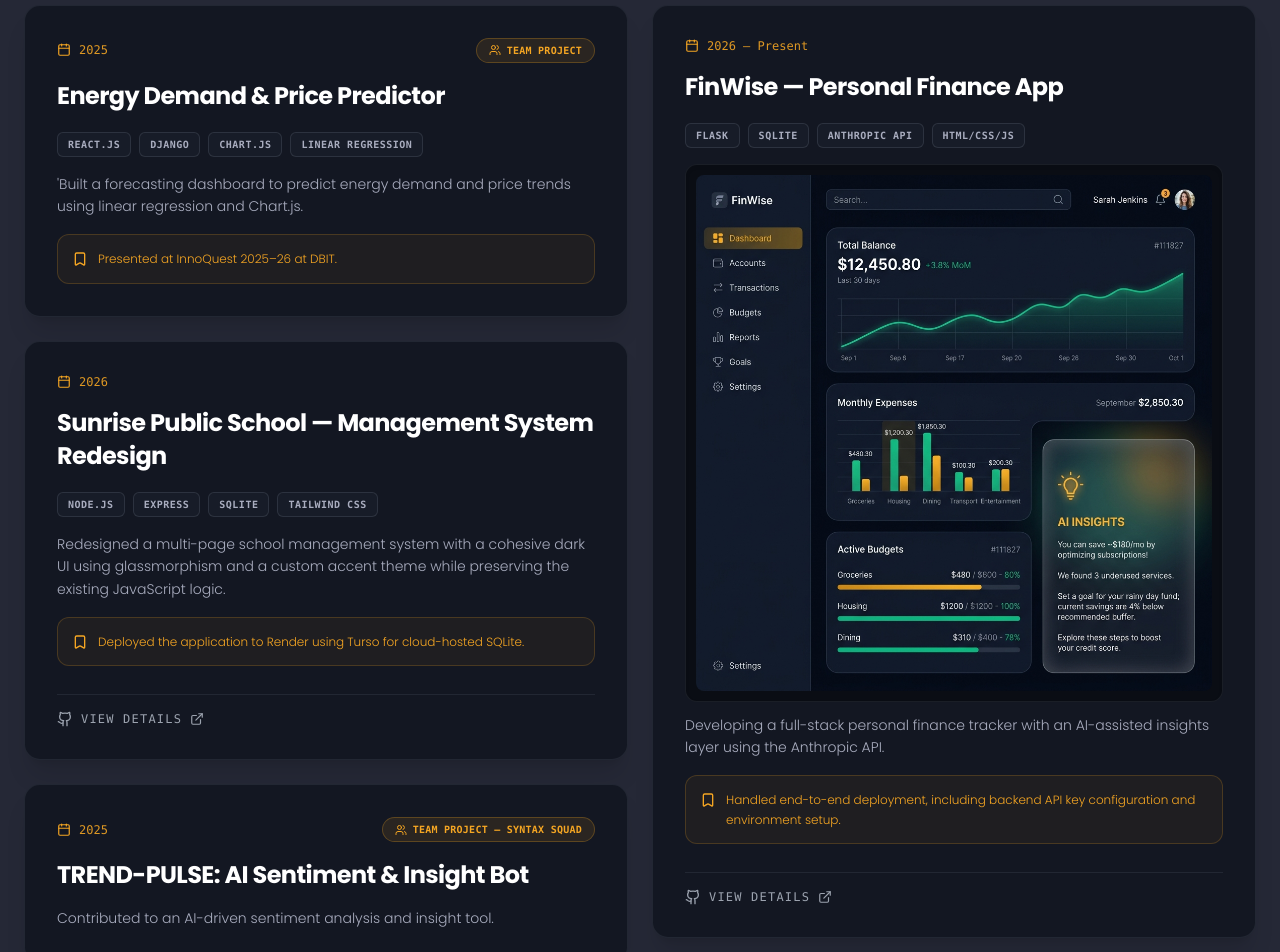
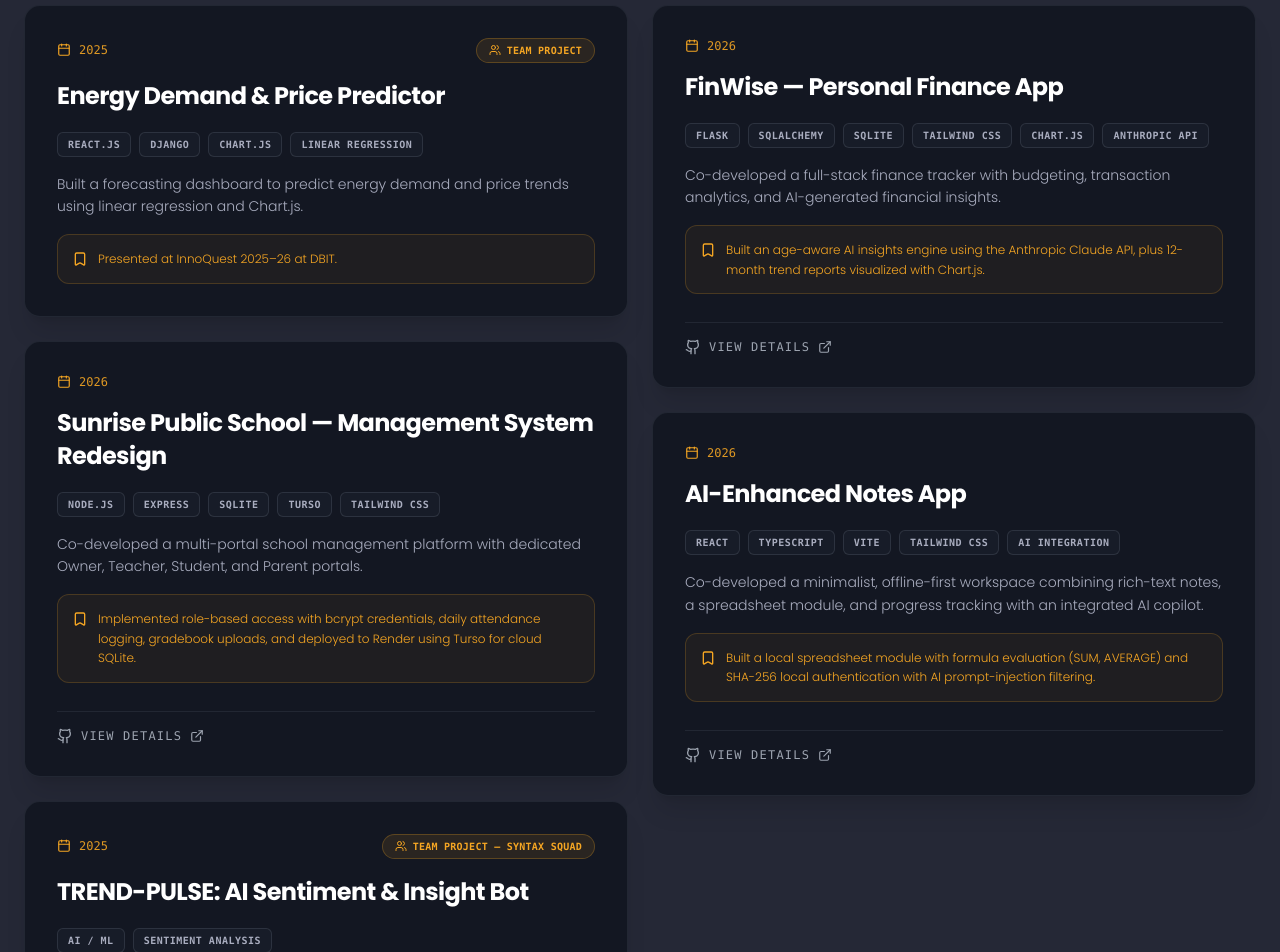
Before and after one commit to isaqureshi14/Portfolio, a React (Vite) app: page / in a window 1280 px wide. Shown: the part 2740-3692 px from the top of the page. Built offline with nearby package versions, Linux system fonts and the light colour scheme.

Commit message:
Update certifications, resume and optimize project layout

```diff
--- a/src/components/AboutStrip.jsx
+++ b/src/components/AboutStrip.jsx
@@ -40,12 +40,12 @@ export default function AboutStrip() {
       skills: ['React.js', 'Node.js', 'Express', 'Flask', 'HTML5', 'CSS3', 'Tailwind CSS', 'JavaScript'],
     },
     {
-      category: 'Databases & Tools',
-      skills: ['SQLite', 'SQL', 'Git/GitHub', 'Render', 'Turso', 'Chart.js'],
+      category: 'Databases & Cloud',
+      skills: ['SQLite', 'SQL', 'SQLAlchemy', 'Turso', 'Git/GitHub', 'Render', 'Chart.js', 'Vite'],
     },
     {
-      category: 'AI / Applied Interests',
-      skills: ['Anthropic API integration', 'Linear regression forecasting', 'Sentiment analysis pipelines'],
+      category: 'AI & Applied Interests',
+      skills: ['Anthropic Claude API', 'Linear regression forecasting', 'Sentiment analysis pipelines'],
     },
   ];
 
--- a/src/components/Hero.jsx
+++ b/src/components/Hero.jsx
@@ -287,7 +287,7 @@ export default function Hero() {
                     My projects range from full-stack platforms like FinWise (personal finance tracker with Anthropic API integration) and Sunrise Public School management redesign, to forecasting tools like the Energy Demand & Price Predictor presented at DBIT's InnoQuest 2025–26 exhibition.
                   </p>
                   <p className="text-text-body text-base leading-relaxed font-light">
-                    Alongside my coursework in mathematics, environmental studies, and core CS, I actively experiment with AI integrations, continuous learning through IBM and Google programs, and contributing to DBIT's newsletter team.
+                    Alongside my core engineering coursework, I actively complement my development skills with industry job simulations in data analytics, cybersecurity, and solutions architecture (Deloitte, Forage) and AI programs (IBM, Google), while contributing to DBIT's college newsletter team.
                   </p>
                 </div>
               </div>
--- a/src/components/Learning.jsx
+++ b/src/components/Learning.jsx
@@ -10,6 +10,27 @@ import stickerSustainability from '../assets/stickers/ai_sustainability.jpg';
 
 export default function Learning() {
   const coursesList = [
+    {
+      title: 'Deloitte Australia — Data Analytics Job Simulation',
+      issuer: 'Deloitte',
+      date: 'Aug 2026',
+      credentialId: '6a7ee9e4aa694bdf8949a4d7',
+      sticker: null,
+    },
+    {
+      title: 'Forage Academy — Solutions Architecture Job Simulation',
+      issuer: 'Forage',
+      date: 'Aug 2026',
+      credentialId: '6a7ee2c3aa694bdf89481d55',
+      sticker: null,
+    },
+    {
+      title: 'Deloitte Australia — Cyber Job Simulation',
+      issuer: 'Deloitte',
+      date: 'Aug 2026',
+      credentialId: '6a7edf2e6dfcb5ce71a9c3f4',
+      sticker: null,
+    },
     {
       title: 'AI for Sustainability Virtual Internship',
       issuer: 'IBM (1M1B)',
@@ -99,7 +120,7 @@ export default function Learning() {
           </h2>
 
           <p className="text-text-body text-xs sm:text-sm leading-relaxed mb-8 font-light">
-            Supporting coursework and technical certifications completed through IBM and Google programs.
+            Industry job simulations, technical certifications, and coursework completed through Deloitte, Forage, IBM, and Google programs.
           </p>
 
           {/* Direct Visible Compact Grid */}
--- a/src/components/Portfolio.jsx
+++ b/src/components/Portfolio.jsx
@@ -1,7 +1,6 @@
 import { motion } from 'framer-motion';
 import { ExternalLink, Users, Calendar, Bookmark, Compass, BookOpen } from 'lucide-react';
 import Magnetic from './Magnetic';
-import financeImg from '../assets/finance_preview.png';
 
 const GithubIcon = (props) => (
   <svg viewBox="0 0 24 24" fill="none" stroke="currentColor" strokeWidth="2" strokeLinecap="round" strokeLinejoin="round" {...props}>
@@ -17,53 +16,48 @@ export default function Portfolio() {
       year: '2025',
       team: 'TEAM PROJECT',
       tags: ['REACT.JS', 'DJANGO', 'CHART.JS', 'LINEAR REGRESSION'],
-      description: "'Built a forecasting dashboard to predict energy demand and price trends using linear regression and Chart.js.",
+      description: 'Built a forecasting dashboard to predict energy demand and price trends using linear regression and Chart.js.',
       highlight: 'Presented at InnoQuest 2025–26 at DBIT.',
       github: null,
-      image: null,
     },
     {
       title: 'Sunrise Public School — Management System Redesign',
       year: '2026',
       team: null,
-      tags: ['NODE.JS', 'EXPRESS', 'SQLITE', 'TAILWIND CSS'],
-      description: 'Redesigned a multi-page school management system with a cohesive dark UI using glassmorphism and a custom accent theme while preserving the existing JavaScript logic.',
-      highlight: 'Deployed the application to Render using Turso for cloud-hosted SQLite.',
+      tags: ['NODE.JS', 'EXPRESS', 'SQLITE', 'TURSO', 'TAILWIND CSS'],
+      description: 'Co-developed a multi-portal school management platform with dedicated Owner, Teacher, Student, and Parent portals.',
+      highlight: 'Implemented role-based access with bcrypt credentials, daily attendance logging, gradebook uploads, and deployed to Render using Turso for cloud SQLite.',
       github: 'https://github.com/isaqureshi14/Student-management-system',
-      image: null,
     },
     {
       title: 'TREND-PULSE: AI Sentiment & Insight Bot',
       year: '2025',
       team: 'TEAM PROJECT — SYNTAX SQUAD',
-      tags: [],
+      tags: ['AI / ML', 'SENTIMENT ANALYSIS'],
       description: 'Contributed to an AI-driven sentiment analysis and insight tool.',
       highlight: null,
       github: null,
-      image: null,
     },
   ];
 
   const rightProjects = [
     {
       title: 'FinWise — Personal Finance App',
-      year: '2026 – Present',
+      year: '2026',
       team: null,
-      tags: ['FLASK', 'SQLITE', 'ANTHROPIC API', 'HTML/CSS/JS'],
-      description: 'Developing a full-stack personal finance tracker with an AI-assisted insights layer using the Anthropic API.',
-      highlight: 'Handled end-to-end deployment, including backend API key configuration and environment setup.',
+      tags: ['FLASK', 'SQLALCHEMY', 'SQLITE', 'TAILWIND CSS', 'CHART.JS', 'ANTHROPIC API'],
+      description: 'Co-developed a full-stack finance tracker with budgeting, transaction analytics, and AI-generated financial insights.',
+      highlight: 'Built an age-aware AI insights engine using the Anthropic Claude API, plus 12-month trend reports visualized with Chart.js.',
       github: 'https://github.com/isaqureshi14/Finance-Manager-With-AI-Insight',
-      image: financeImg,
     },
     {
       title: 'AI-Enhanced Notes App',
       year: '2026',
       team: null,
-      tags: ['FULL-STACK', 'AI INTEGRATION'],
-      description: 'Built a notes application with AI-assisted features for organizing and summarizing content.',
-      highlight: null,
+      tags: ['REACT', 'TYPESCRIPT', 'VITE', 'TAILWIND CSS', 'AI INTEGRATION'],
+      description: 'Co-developed a minimalist, offline-first workspace combining rich-text notes, a spreadsheet module, and progress tracking with an integrated AI copilot.',
+      highlight: 'Built a local spreadsheet module with formula evaluation (SUM, AVERAGE) and SHA-256 local authentication with AI prompt-injection filtering.',
       github: 'https://github.com/isaqureshi14/strata-agentic-notes',
-      image: null,
     },
   ];
 
@@ -124,18 +118,6 @@ export default function Portfolio() {
                 {tag}
               </span>
             ))}
-          </div>
-        )}
-
-        {/* Image preview (FinWise) */}
-        {proj.image && (
-          <div className="w-full bg-[#0a0d14] p-2.5 rounded-xl border border-text-body/10 my-3 overflow-hidden shadow-inner">
-            <img
-              src={proj.image}
-              alt={`${proj.title} Preview`}
-              className="w-full h-auto rounded-lg object-cover transition-transform duration-500 group-hover:scale-[1.01]"
-              loading="lazy"
-            />
           </div>
         )}
 
```
